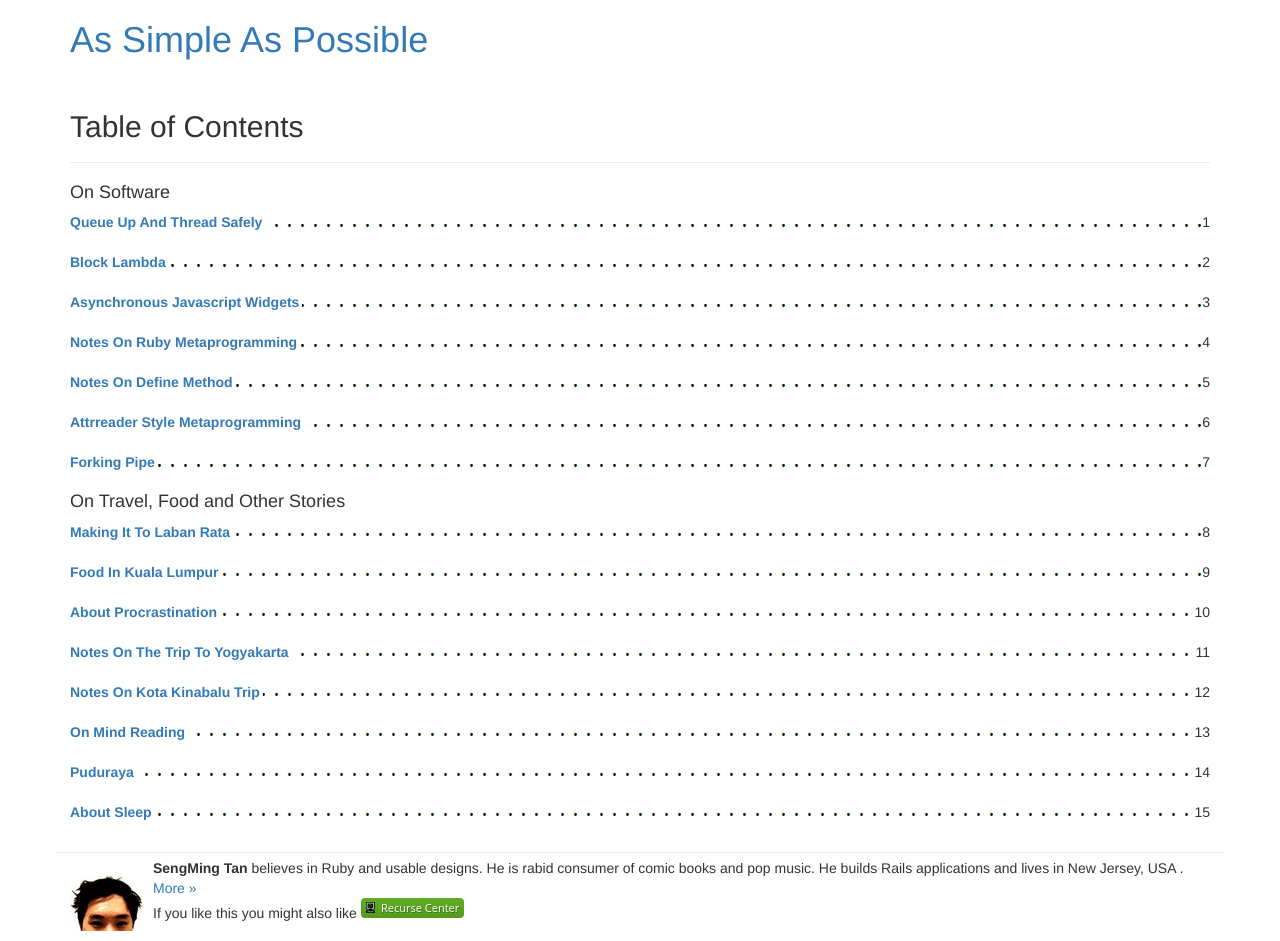
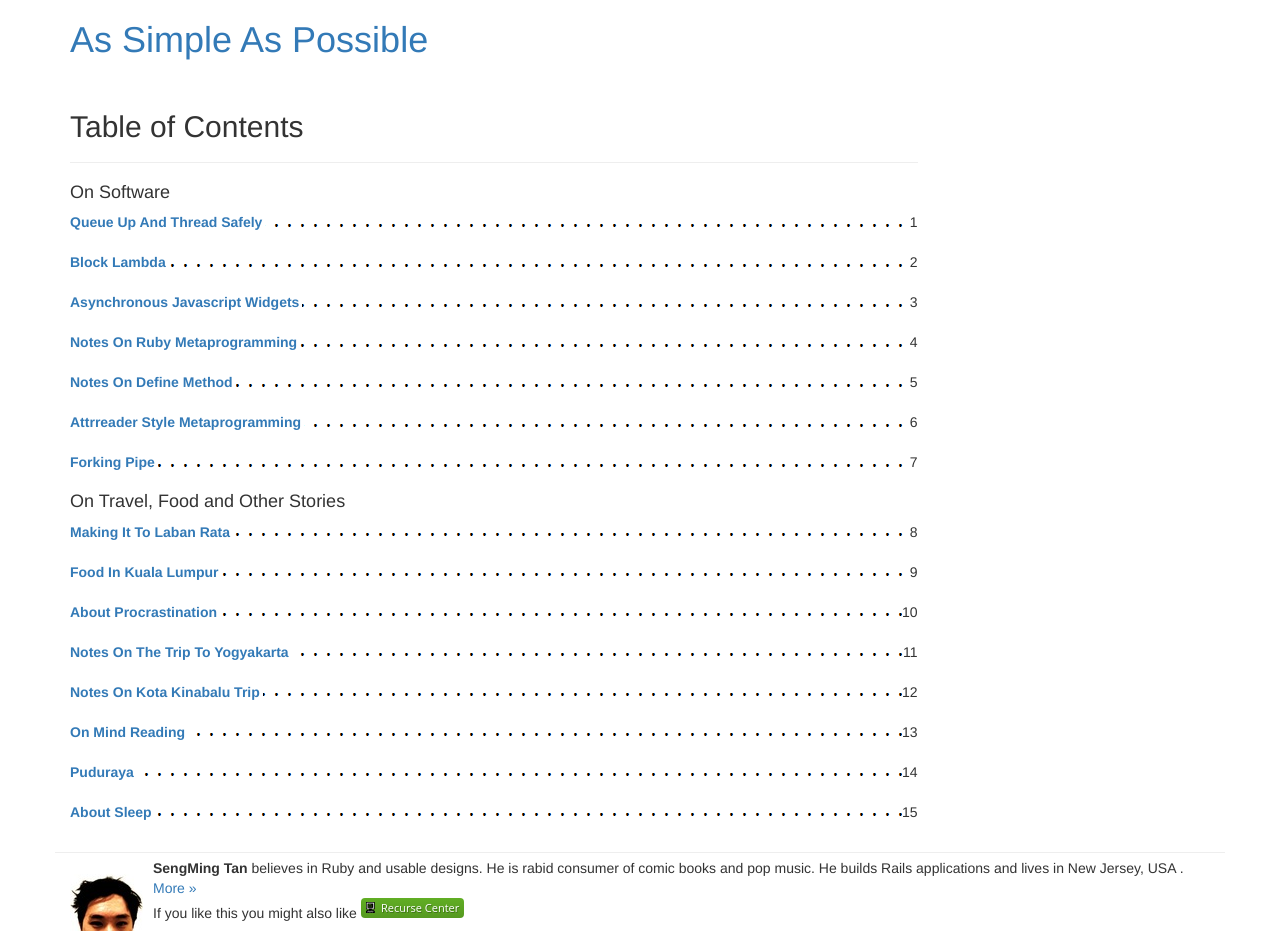
Before and after one commit to tansengming/tansengming.github.com, a Jekyll site: the page built from index.html, in a window 1280 px wide. Built offline with Jekyll 4.4.1, drawn with Linux system fonts in a browser that asks for light colours; nearby versions of some CDN libraries; comment, search, counter and statistics services are not loaded.

Commit message:
everyone should now have 9 cols

```diff
--- a/_layouts/page.html
+++ b/_layouts/page.html
@@ -1,7 +1,7 @@
 ---
 layout: default
 ---
-<div class='col-md-12'>
+<div class='col-md-9'>
   <h2>
     {{page.title}}
   </h2>
--- a/index.html
+++ b/index.html
@@ -1,7 +1,7 @@
 ---
 layout: default
 ---
-<div class='col-md-12'>
+<div class='col-md-9'>
   <div class='page-header'>
     <h2>Table of Contents</h2>
   </div>
```
